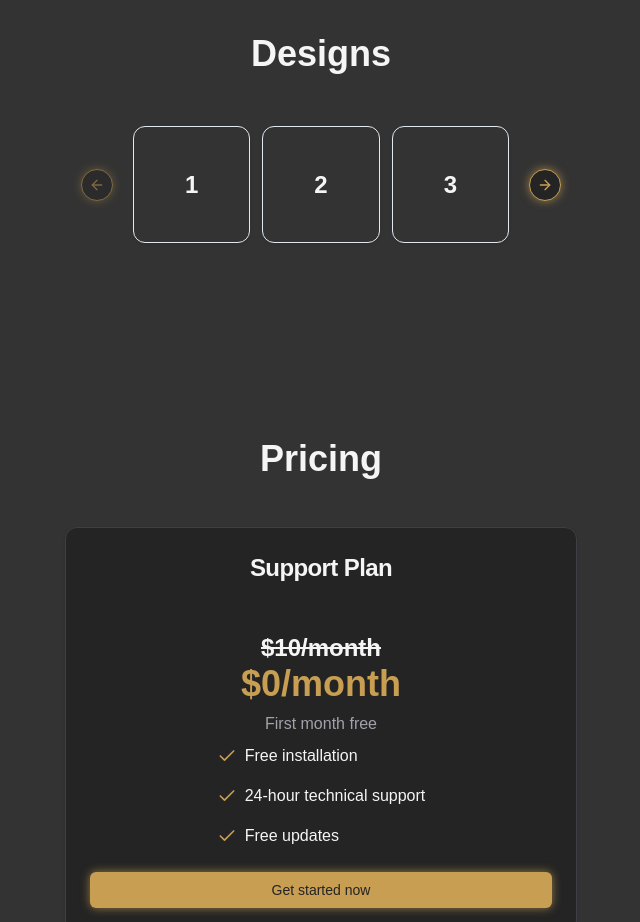
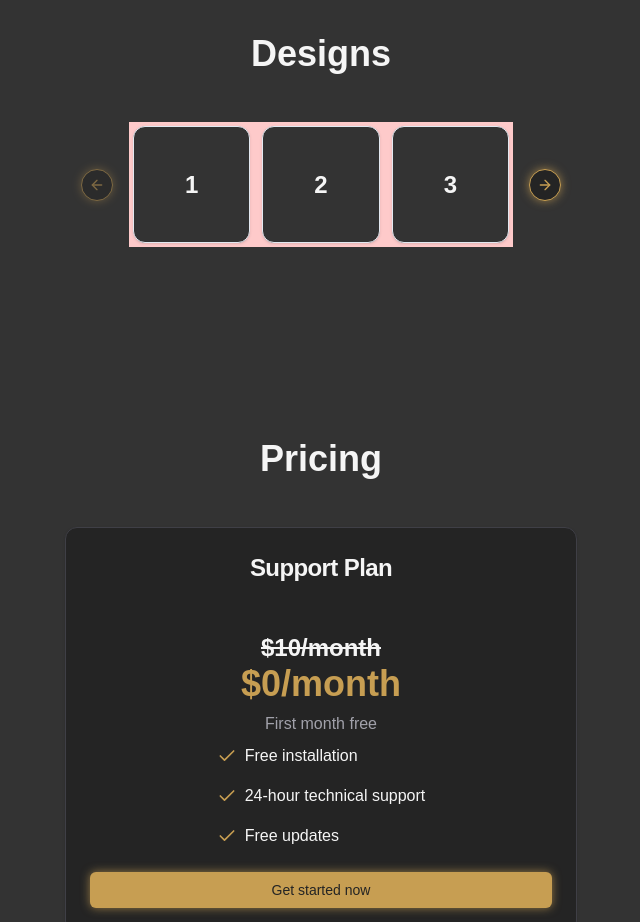
Before and after one commit to yusuken1121/Shin-Sational-PR, a Next.js app: page / in a window 1280 px wide. Shown: the part 1460-2382 px from the top of the page, without its empty margins (319-959 px from the left). Built offline with nearby package versions, Linux system fonts and the light colour scheme.

Commit message:
カルーセルの長さを調整

```diff
--- a/src/app/_components/product-design.tsx
+++ b/src/app/_components/product-design.tsx
@@ -29,8 +29,8 @@ export function ProductDesign() {
         <h2 className="text-3xl md:text-4xl font-bold text-center mb-12">
           Designs
         </h2>
-        <div className="flex items-center justify-center w-full">
-          <Carousel className="w-full max-w-sm">
+        <div className="flex items-center justify-center">
+          <Carousel className="w-4/5 max-w-sm bg-red-200">
             <CarouselContent className="-ml-1">
               {Array.from({ length: 5 }).map((_, index) => (
                 <CarouselItem
```
